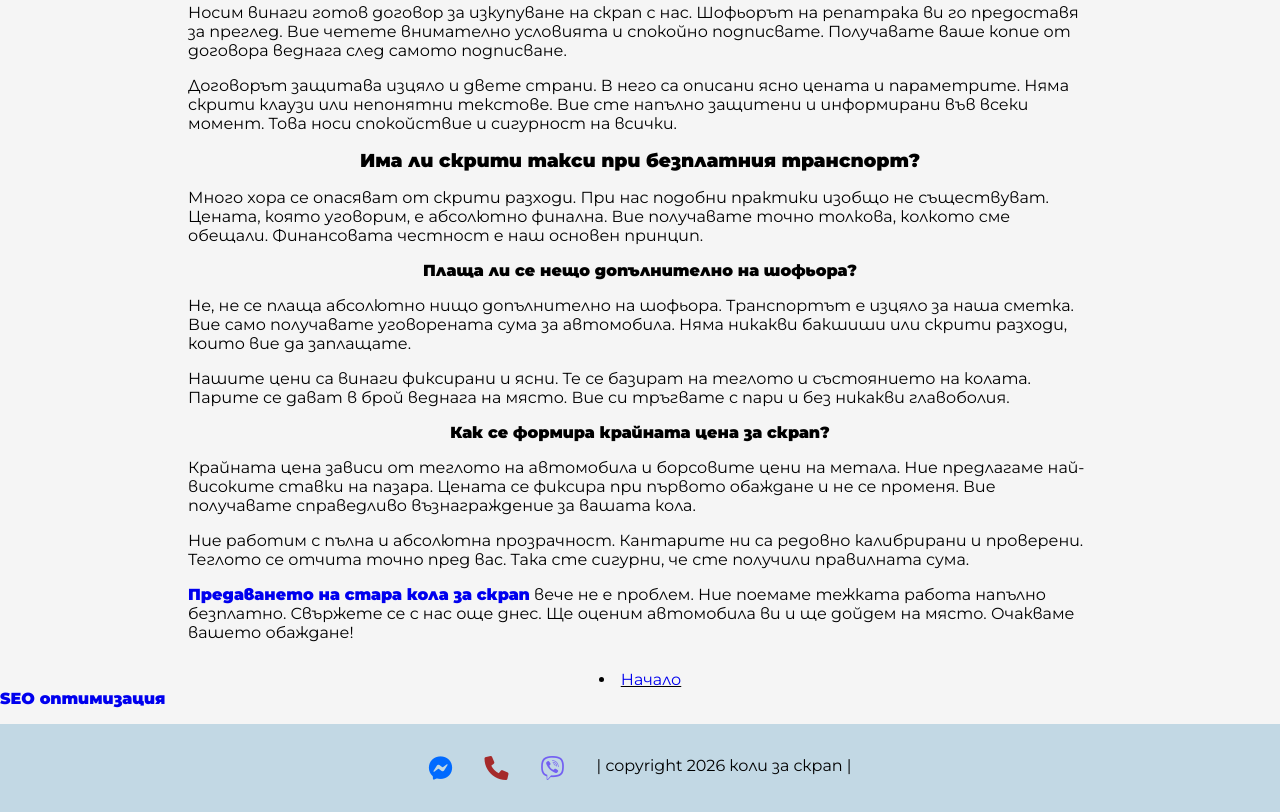
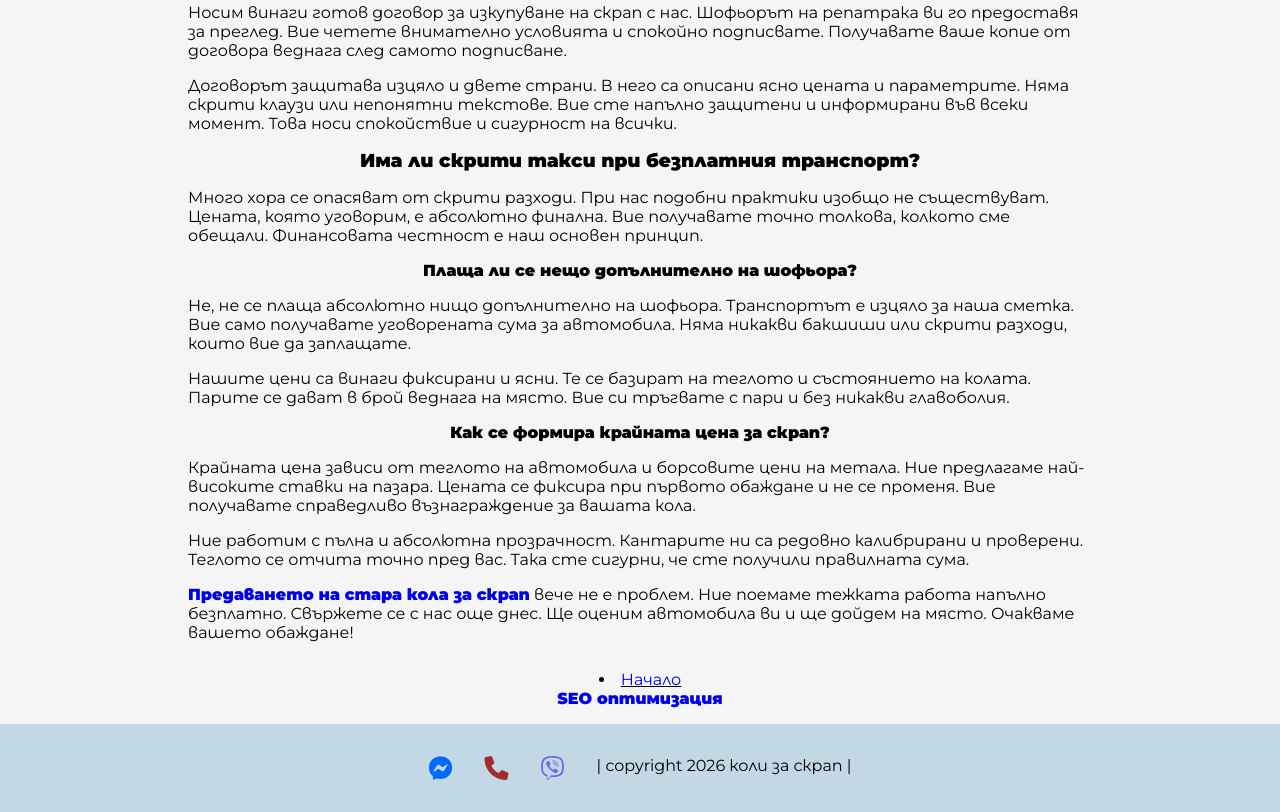
Before and after one commit to inweblife/koli-za-scrap, a plain HTML site: page bezplaten-transport-pri-izkupuvane-na-avtomobili-za-scrap.html in a window 1280 px wide. Shown: the part 3563-4375 px from the top of the page. Drawn offline with Linux system fonts and the light colour scheme.

Commit message:
centered

```diff
--- a/bezplaten-transport-pri-izkupuvane-na-avtomobili-za-scrap.html
+++ b/bezplaten-transport-pri-izkupuvane-na-avtomobili-za-scrap.html
@@ -341,7 +341,7 @@
       <li><a href="/index.html">Начало</a></li>
     </div>
 
-    <p>
+    <p class="seo-credit">
       <a href="https://seo-optimizacia.org/"><strong>SEO оптимизация</strong></a>
     </p>
 
--- a/style.css
+++ b/style.css
@@ -253,6 +253,10 @@ text-align: left;
   text-decoration: underline;
 }
 
+.seo-credit {
+  text-align: center;
+}
+
 .footer {
   margin-top: 1rem;
   padding: 1rem;
```
